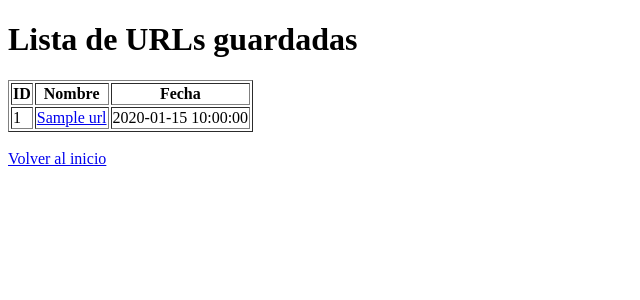
After one commit to Bam-Manu-182/python-project-207, a Flask app: page /urls in a window 1280 px wide. The commit adds this page. Shown: the top 300 px of the page, without its empty margins (0-640 px from the left). Run offline with Flask 3, Linux system fonts and the light colour scheme; a database or web service that is not in the repository returns one stand-in record (values such as "Sample title"); some libraries are stand-ins or nearby versions.

Commit message:
Project V4 Commit 5
Paso 3. Se escribe el código para las rutas rutas y validación de urls. Se agrega el archivo show.html  donde esta la confirmación y el detalle. Y el archivo urls.html donde se guardara el historial. Se modifica el contenido de los archivos index.html y app.py para cumplir con lo solicitado en el paso 3 del proyecto. Con esto queda terminado.

```diff
--- a/page_analyzer/app.py
+++ b/page_analyzer/app.py
@@ -1,6 +1,8 @@
 import os
 import psycopg2
-from flask import Flask, render_template, request, redirect, url_style
+import validators
+from urllib.parse import urlparse
+from flask import Flask, render_template, request, redirect, url_for, flash
 from datetime import datetime
 from dotenv import load_dotenv
 
@@ -8,14 +10,69 @@ from dotenv import load_dotenv
 load_dotenv()
 
 app = Flask(__name__)
-app.config['SECRET_KEY'] = os.getenv('SECRET_KEY')
-
-
-def get_db_connection():
-    url_db = os.getenv('DATABASE_URL')
-    return psycopg2.connect(url_db)
+app.config['SECRET_KEY'] = os.getenv('SECRET_KEY', 'secreto')
 
 
 @app.route('/')
 def index():
     return render_template('index.html')
+
+
+@app.route('/urls', methods=['POST'])
+def add_url():
+    url_input = request.form.get('url')
+
+    if not validators.url(url_input) or len(url_input) > 255:
+        flash('URL incorrecta')
+        return redirect(url_for('index'))
+
+    parsed = urlparse(url_input)
+    normalized_url = f"{parsed.scheme}://{parsed.netloc}"
+
+    conn = psycopg2.connect(os.getenv('DATABASE_URL'))
+    repo = conn.cursor()
+
+    repo.execute("SELECT id FROM urls WHERE name = %s;", (normalized_url,))
+    existing = repo.fetchone()
+
+    if existing:
+        flash('La página ya existe')
+        url_id = existing[0]
+    else:
+        repo.execute(
+            "INSERT INTO urls (name, created_at) VALUES (%s, %s) RETURNING id;",
+            (normalized_url, datetime.now())
+        )
+        url_id = repo.fetchone()[0]
+        conn.commit()
+        flash('Página agregada con éxito')
+
+    repo.close()
+    conn.close()
+    return redirect(url_for('show_url', id=url_id))
+
+
+@app.route('/urls/<int:id>')
+def show_url(id):
+    conn = psycopg2.connect(os.getenv('DATABASE_URL'))
+    repo = conn.cursor()
+
+    repo.execute("SELECT id, name, created_at FROM urls WHERE id = %s;", (id,))
+    url = repo.fetchone()
+
+    repo.close()
+    conn.close()
+    return render_template('show.html', url=url)
+
+
+@app.route('/urls')
+def list_urls():
+    conn = psycopg2.connect(os.getenv('DATABASE_URL'))
+    repo = conn.cursor()
+
+    repo.execute("SELECT id, name, created_at FROM urls ORDER BY id DESC;")
+    urls = repo.fetchall()
+
+    repo.close()
+    conn.close()
+    return render_template('urls.html', urls=urls)
--- a/pyproject.toml
+++ b/pyproject.toml
@@ -8,7 +8,8 @@ dependencies = [
     "python-dotenv",
     "psycopg2-binary",
     "requests",
-    "beautifulsoup4"
+    "beautifulsoup4",
+    "validators"
 ]
 
 [dependency-groups]
--- /dev/null
+++ b/templates/urls.html
@@ -0,0 +1,35 @@
+<!doctype html>
+<html lang="es">
+<head>
+    <meta charset="utf-8">
+    <meta name="viewport" content="width=device-width, initial-scale=1">
+    <title>Lista de URLs</title>
+</head>
+<body>
+
+    <h1>Lista de URLs guardadas</h1>
+
+    <table data-test="urls" border="1">
+        <thead>
+            <tr>
+                <th>ID</th>
+                <th>Nombre</th>
+                <th>Fecha</th>
+            </tr>
+        </thead>
+        <tbody>
+            {% for url in urls %}
+            <tr>
+                <td>{{ url[0] }}</td>
+                <td><a href="/urls/{{ url[0] }}">{{ url[1] }}</a></td>
+                <td>{{ url[2] }}</td>
+            </tr>
+            {% endfor %}
+        </tbody>
+    </table>
+
+    <br>
+    <a href="/">Volver al inicio</a>
+
+</body>
+</html>
```
Also changed, not shown: templates/index.html (+13 -4 lines), templates/show.html (added, +33 -0 lines).
